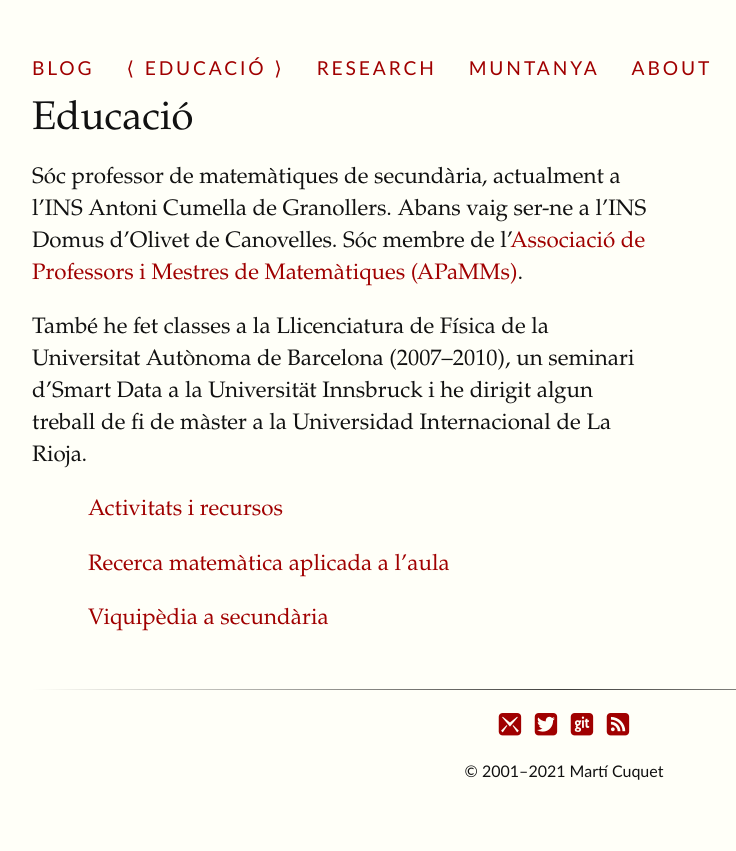
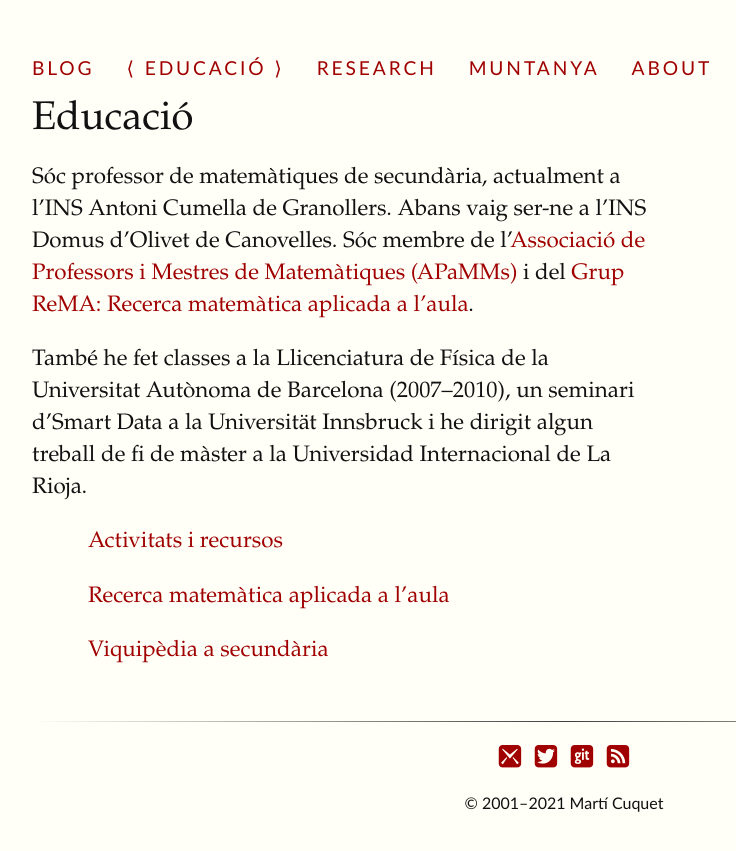
Before and after one commit to mcuquet/mcuquet.github.io, a Jekyll site: the page built from Edu/Edu.md, in a window 1280 px wide. Shown: the top 851 px of the page, without its empty margins (128-864 px from the left). Built offline with Jekyll 4.4.1, drawn with Linux system fonts in a browser that asks for light colours.

Commit message:
afegeixo ReMA

```diff
--- a/Edu/Edu.md
+++ b/Edu/Edu.md
@@ -8,7 +8,8 @@ permalink: /Edu/
 Sóc professor de matemàtiques de secundària, actualment a l'INS Antoni Cumella
 de Granollers. Abans vaig ser-ne a l'INS Domus d'Olivet de Canovelles. Sóc
 membre de l'[Associació de Professors i Mestres de Matemàtiques
-(APaMMs)](http://apamms.feemcat.org/).
+(APaMMs)](http://apamms.feemcat.org/) i del [Grup ReMA: Recerca matemàtica
+aplicada a l'aula](https://grup-rema.github.io/).
 
 També he fet classes a la Llicenciatura de Física de la Universitat Autònoma
 de Barcelona (2007–2010), un seminari d'Smart Data a la Universität
```
